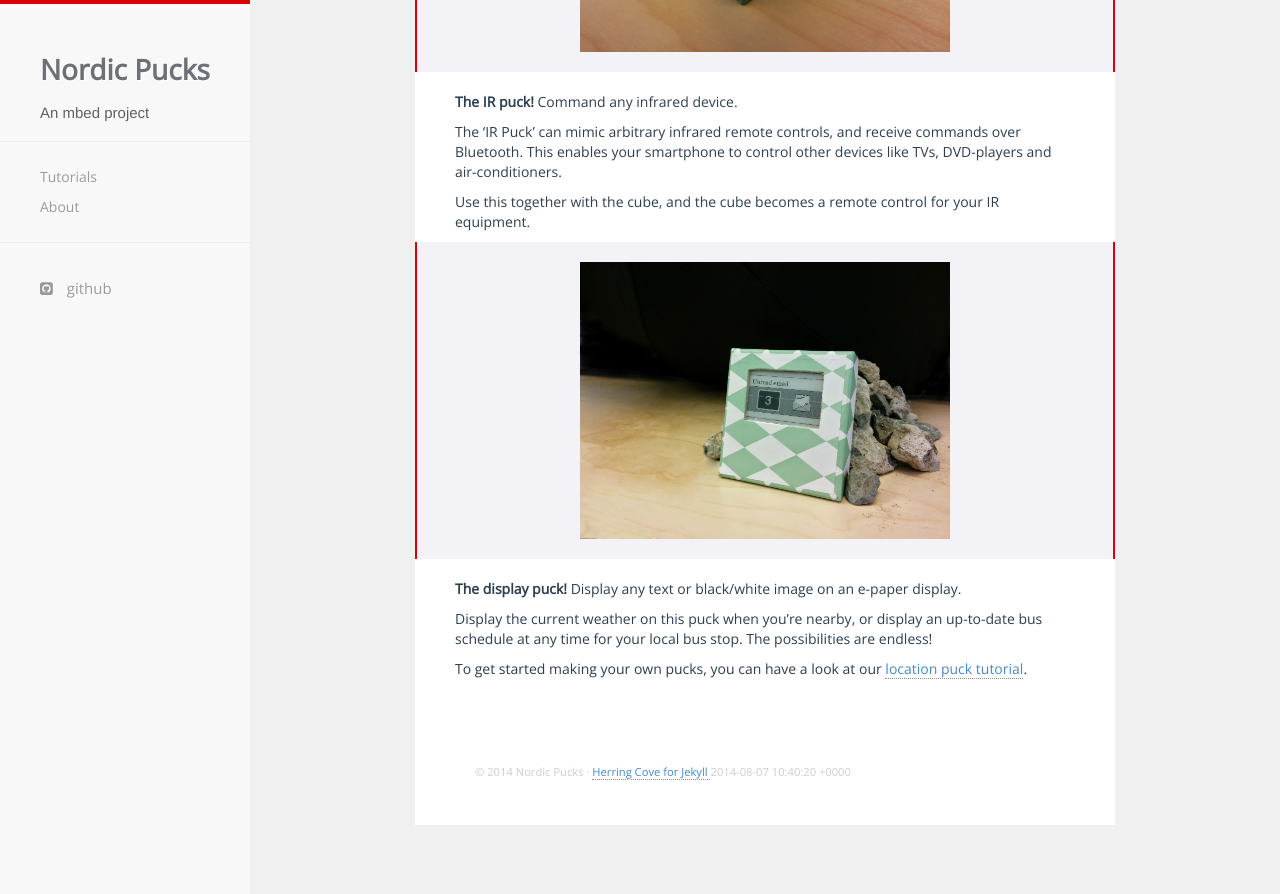
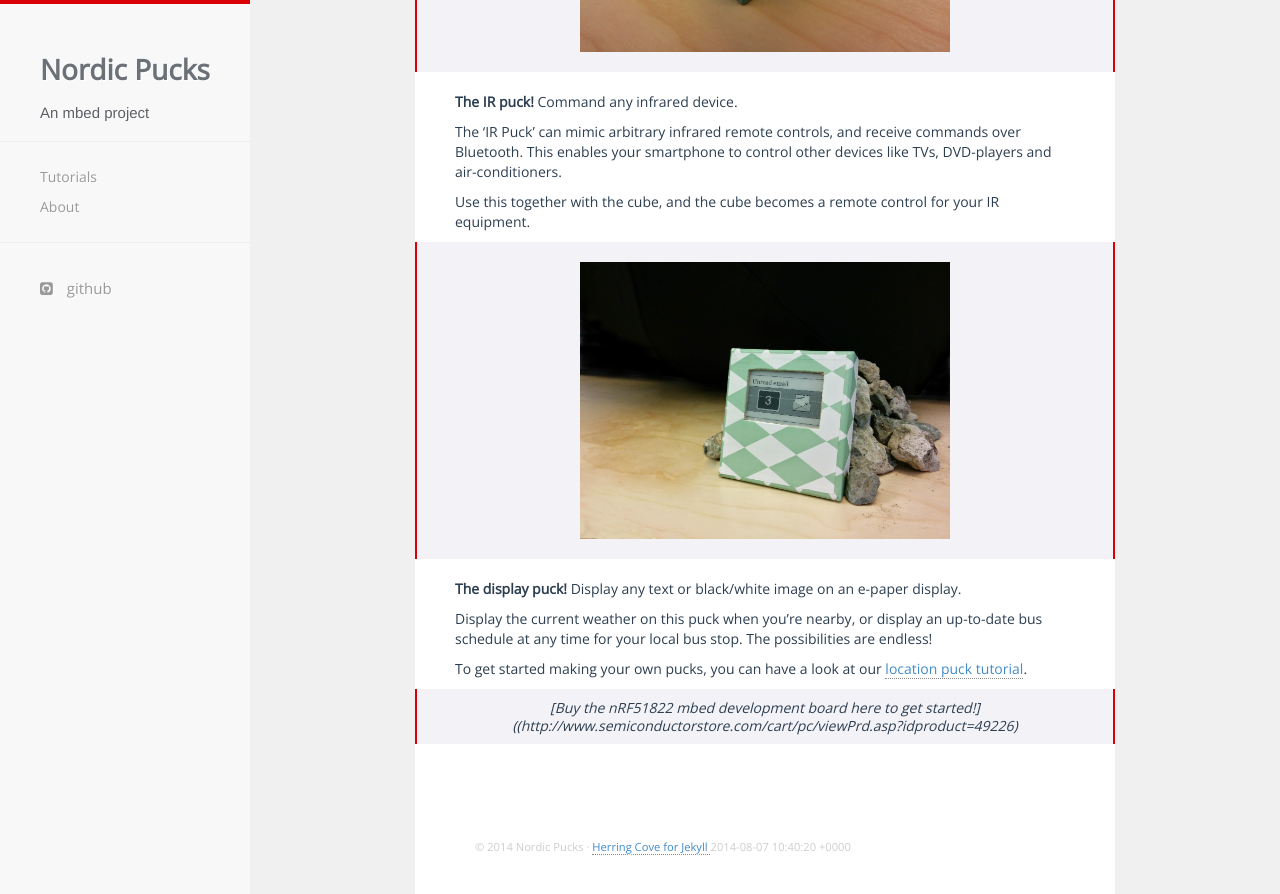
Before and after one commit to NordicPlayground/puck, a Jekyll site: the page built from index.md, in a window 1280 px wide and 900 px high, scrolled down 2130 px. Shown: the top 894 px of the window. Built offline with Jekyll 4.4.1, drawn with Linux system fonts in a browser that asks for light colours; nearby versions of some CDN libraries; before the commit the page ends 2955 px from its top, so only the background shows below that.

Commit message:
Update index.md

```diff
--- a/index.md
+++ b/index.md
@@ -54,3 +54,6 @@ Use this together with the cube, and the cube becomes a remote control for your
 Display the current weather on this puck when you're nearby, or display an up-to-date bus schedule at any time for your local bus stop. The possibilities are endless!
 
 To get started making your own pucks, you can have a look at our [location puck tutorial](tutorials/location.html).
+
+
+> [Buy the nRF51822 mbed development board here to get started!]((http://www.semiconductorstore.com/cart/pc/viewPrd.asp?idproduct=49226)
```
